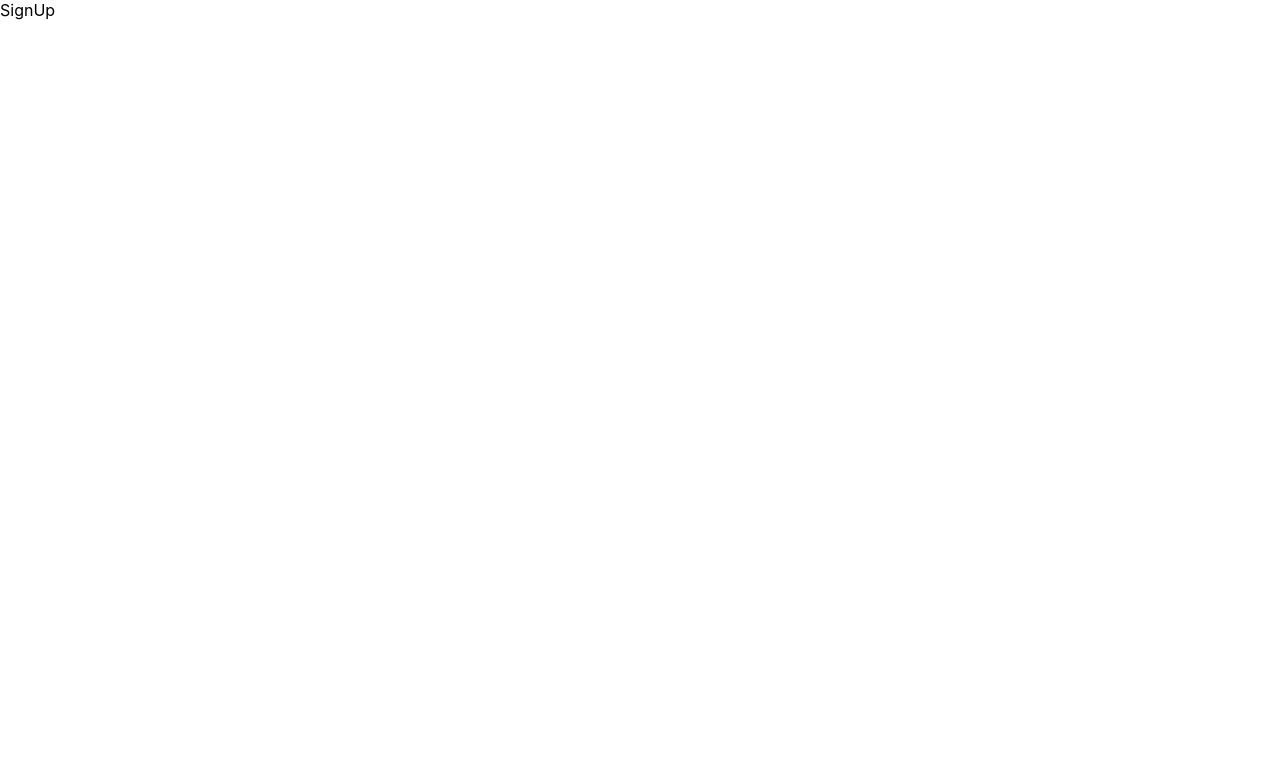
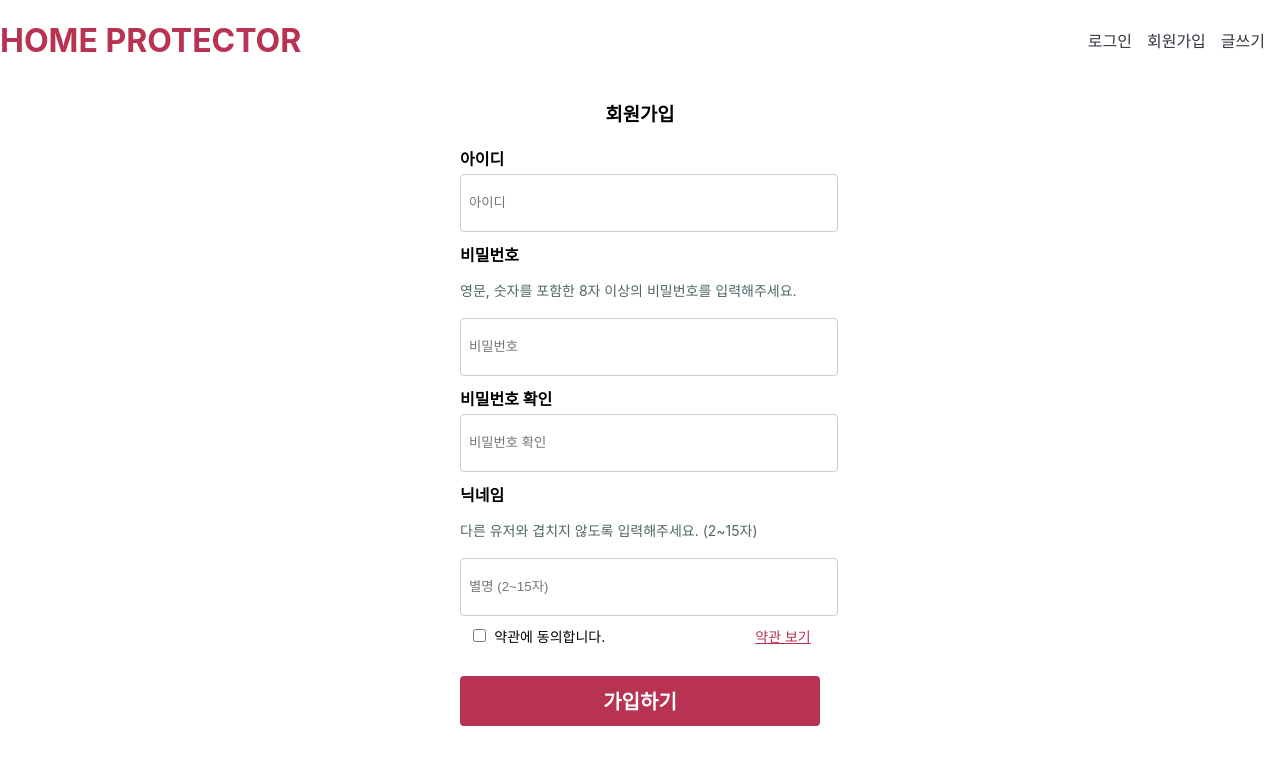
Before and after one commit to Home-Protector/home_protector_front, a React (Create React App) app in the folder home-protector/: page /signUp in a window 1280 px wide. Shown: the top 764 px of the page. Built offline with nearby package versions, Linux system fonts and the light colour scheme.

Commit message:
Feat: signup layout

```diff
--- a/home-protector/src/pages/SignUp.jsx
+++ b/home-protector/src/pages/SignUp.jsx
@@ -1,9 +1,142 @@
-import React from 'react'
+import { styled } from "styled-components";
+import { colors } from "../common/constants/colors";
+import { Link } from "react-router-dom";
+import Header from "../common/components/header/Header";
 
 const SignUp = () => {
-  return (
-    <div>SignUp</div>
-  )
-}
+	return (
+		<Container>
+			<Header />
+			<Title>회원가입</Title>
+			<Form>
+				<FormGroup>
+					<Label htmlFor="username">아이디</Label>
+					<Input
+						type="text"
+						id="username"
+						name="username"
+						placeholder="아이디"
+						required
+					/>
+				</FormGroup>
+				<FormGroup>
+					<Label htmlFor="password">비밀번호</Label>
+					<p>영문, 숫자를 포함한 8자 이상의 비밀번호를 입력해주세요.</p>
+					<Input
+						type="password"
+						id="password"
+						name="password"
+						placeholder="비밀번호"
+						required
+					/>
+				</FormGroup>
+				<FormGroup>
+					<Label htmlFor="confirmPassword">비밀번호 확인</Label>
+					<Input
+						type="password"
+						id="confirmPassword"
+						name="confirmPassword"
+						placeholder="비밀번호 확인"
+						required
+					/>
+				</FormGroup>
+				<FormGroup>
+					<Label htmlFor="nickname">닉네임</Label>
+					<p>다른 유저와 겹치지 않도록 입력해주세요. (2~15자)</p>
+					<Input
+						type="password"
+						id="confirmPassword"
+						name="confirmPassword"
+						placeholder="별명 (2~15자)"
+						required
+					/>
+				</FormGroup>
+				<CheckboxWrapper>
+					<Checkbox type="checkbox" id="agreed" name="agreed" required />
+					<CheckboxLabel htmlFor="agreed">
+						약관에 동의합니다.
+						<Link to="/terms">약관 보기</Link>
+					</CheckboxLabel>
+				</CheckboxWrapper>
+				<Button type="submit">가입하기</Button>
+			</Form>
+		</Container>
+	);
+};
 
-export default SignUp
+export default SignUp;
+
+export const Container = styled.div`
+	display: flex;
+	flex-direction: column;
+	align-items: center;
+`;
+
+export const Title = styled.h3`
+	margin-bottom: 20px;
+`;
+
+export const Form = styled.form`
+	display: flex;
+	flex-direction: column;
+	align-items: center;
+`;
+
+export const FormGroup = styled.div`
+	display: flex;
+	flex-direction: column;
+	justify-content: start;
+	margin-bottom: 10px;
+	width: 360px;
+
+	p {
+		font-size: 14px;
+		color: ${colors.secondary};
+	}
+`;
+
+export const Label = styled.label`
+	font-weight: bold;
+`;
+
+export const Input = styled.input`
+	width: 100%;
+	height: 40px;
+	margin-top: 4px;
+	padding: 8px;
+	border: 1px solid #ccc;
+	border-radius: 4px;
+`;
+
+export const CheckboxWrapper = styled.div`
+	display: flex;
+	align-items: center;
+	margin-bottom: 10px;
+`;
+
+export const Checkbox = styled.input`
+	margin-right: 8px;
+`;
+
+export const CheckboxLabel = styled.label`
+	font-size: 14px;
+
+	a {
+		color: ${colors.primary};
+		text-decoration: underline;
+		margin-left: 150px;
+	}
+`;
+
+export const Button = styled.button`
+	width: 100%;
+	height: 50px;
+	margin-top: 20px;
+	background-color: ${colors.primary};
+	color: ${colors.background};
+	border: none;
+	border-radius: 4px;
+	cursor: pointer;
+	font-size: 20px;
+	font-weight: bold;
+`;
```
